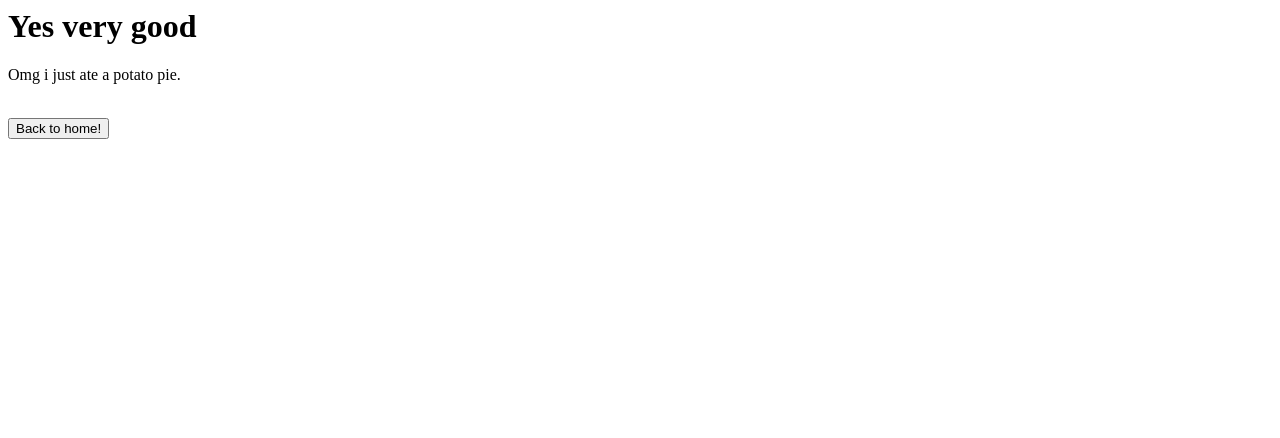
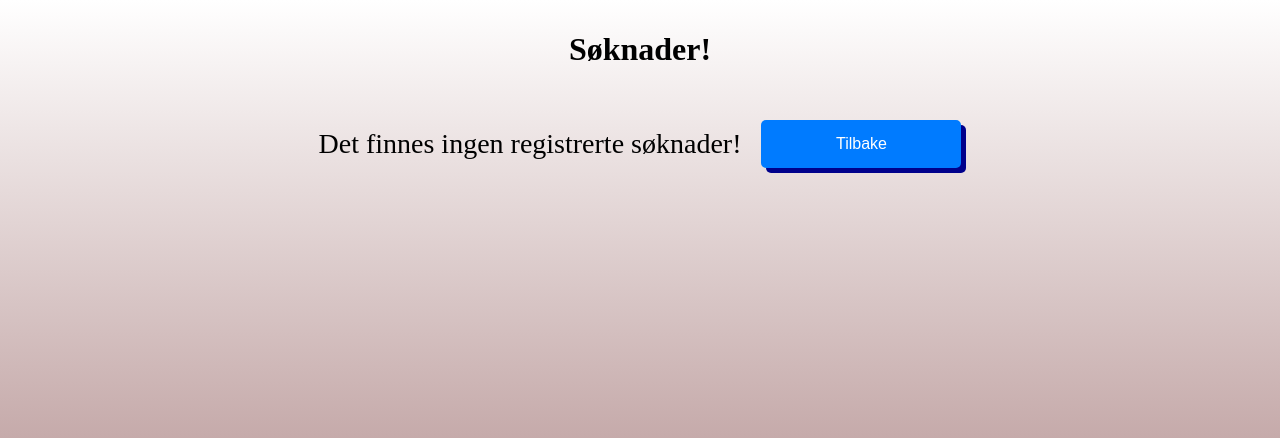
Before and after one commit to J6kub/oblig5_own, a Python web app: template templates/potato.html in a window 1280 px wide. Shown: the top 438 px of the page. Run offline with Jinja, Linux system fonts and the light colour scheme; the template is opened without the code that fills it, so the values that code supplies are empty.

Commit message:
fixed crashing while no sokies

```diff
--- a/app.py
+++ b/app.py
@@ -16,6 +16,9 @@ def potato():
     return render_template('potato.html')
 @app.route('/soknader')
 def soknader():
+    if len(tbl_soknad.rows) == 0:
+        return render_template(f'{template_path}potato.html')
+
     dataS = []
     for sook in tbl_soknad.rows:
         if is_floatable(sook['status']):
--- a/templates/potato.html
+++ b/templates/potato.html
@@ -1,12 +1,16 @@
 <html lang="en">
     <head>
-        <meta charset="UTF-8">
-        <meta name="viewport" content="width=device-width, initial-scale=1.0">
-        <title>This site is potato</title>
+        <meta charset="utf-8">
+        <link rel="stylesheet" href="{{ url_for('static', filename='css/home.css') }}?v=1.0">
     </head>
     <body>
-        <h1>Yes very good</h1>
-        <p>Omg i just ate a potato pie.</p>
-        <br><button onclick='location.href="/"'>Back to home!</button>
+        <div id="mnbox">
+            <h1>Søknader!</h1>
+            <div id="flexbox">
+                <p>Det finnes ingen registrerte søknader!</p>
+                <br>
+                <button onclick="location.href='/'" style="padding:15;font-size:16;display:inline-block;width:200;height:auto">Tilbake</button><br>
+            </div>
+        </div>
     </body>
 </html>
```
